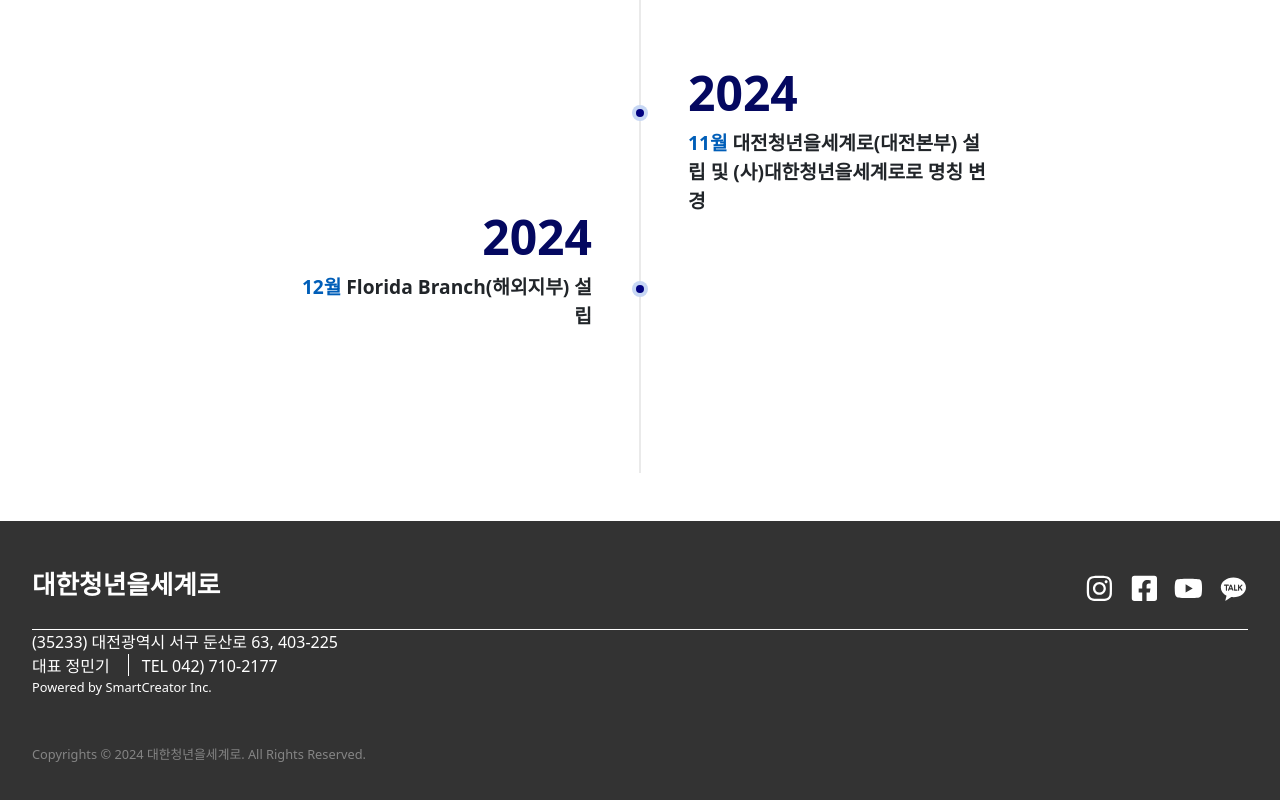
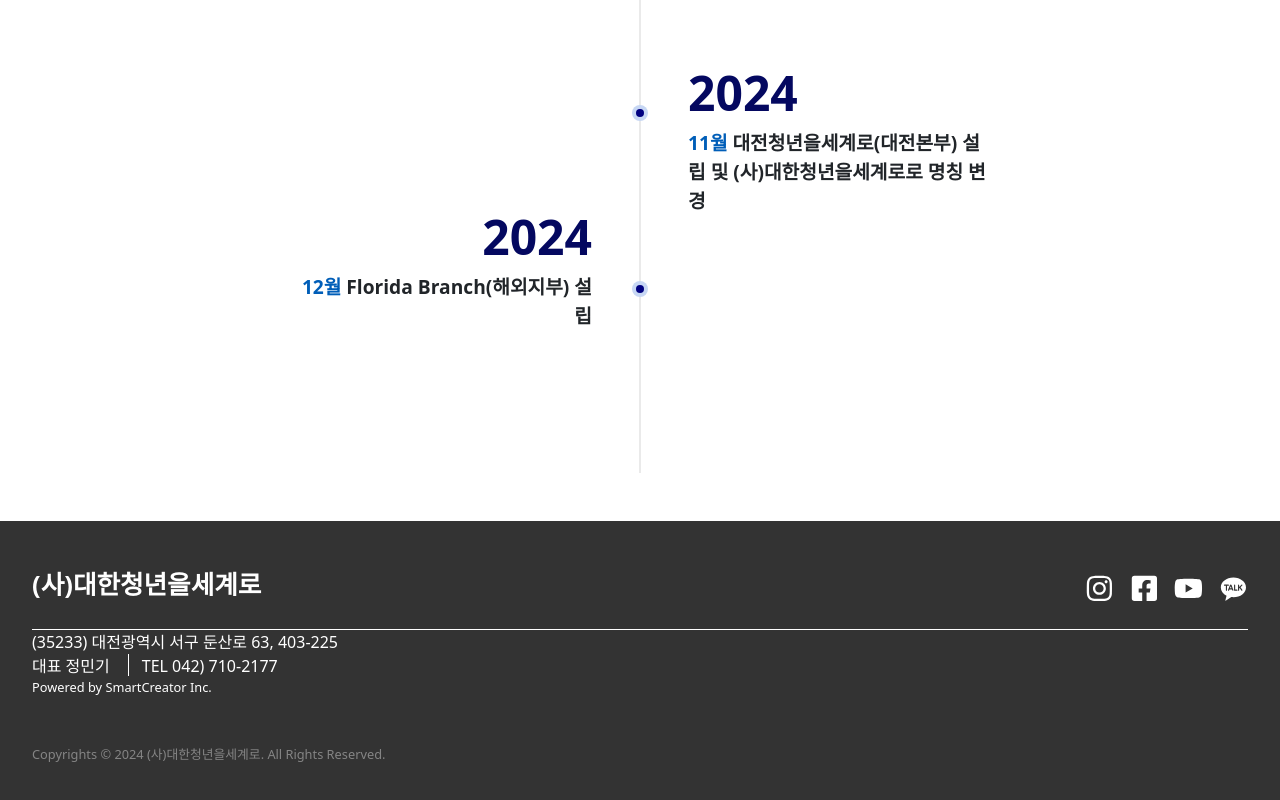
Before and after one commit to JAEKWON0316/dcsProject, a React (Create React App) app in the folder dcs_react/: page /history in a window 1280 px wide. Shown: the part 1307-2107 px from the top of the page. Built offline with nearby package versions, Linux system fonts and the light colour scheme; the HTML template or start-up script is replaced by a standard one.

Commit message:
텍스트수정

```diff
--- a/dcs_react/src/assets/Footer.jsx
+++ b/dcs_react/src/assets/Footer.jsx
@@ -11,7 +11,7 @@ const Footer = () => {
         <div className='main_wrap'>
           <div className='f-top'>
             <div className='t-top-l'>
-            대한청년을세계로
+            (사)대한청년을세계로
             </div>
             <div className='t-top-r'>
               <span><Link to='https://www.instagram.com/dae_cheong_se/?igsh=MWtraDk0emY0Mms0bg%3D%3D#'><FaInstagram /></Link></span>
@@ -28,7 +28,7 @@ const Footer = () => {
             <p className='pwr'>Powered by SmartCreator Inc.</p>
           </div>
           <div className='copyright'>
-            Copyrights &copy; 2024 대한청년을세계로. All Rights Reserved.
+            Copyrights &copy; 2024 (사)대한청년을세계로. All Rights Reserved.
           </div>
         </div>
       </div>
--- a/dcs_react/src/components/Main.jsx
+++ b/dcs_react/src/components/Main.jsx
@@ -166,8 +166,8 @@ const Main = () => {
                 <img src={Img} alt="" />
               </div>
               <div className='about-text'>
-                <h2>대한청년세계로는?</h2>
-                <p>국민주거생활 향상상과 국토의 효율적 이용을 도모하여 국민 경제 발전에 이바지 합니다.</p>
+                <h2>(사)대한청년을세계로”는</h2>
+                <p className='h6'>다가오는 미래 시대를 대비하여 청년들의 인지 격차를 해소하고, 역량 있는 글로벌 인재로 성장할 수 있도록 지원하는 단체입니다. </p>
               </div>
             </div>
           </div>
--- a/dcs_react/src/index.css
+++ b/dcs_react/src/index.css
@@ -87,7 +87,7 @@ a{
 .main .visual1 .about-l h1{font-size: 3rem;text-align: left;font-weight: 900;}
 .main .visual1 .about-text{padding-left: 1.1rem;}
 .main .visual1 .about-text h2{margin: 0; font-size: 1.8rem;}
-.main .visual1 .about-text p{font-size: 1.2rem;margin-top: 0.5rem;font-weight: 500;}
+.main .visual1 .about-text p{font-size: 1.02rem;margin-top: 0.5rem;font-weight: 500;}
 .main .visual1 img{display: block;}
 .main .visual1 .about-img{position: relative;padding: 1.2rem;}
 .main .visual1 .about-img::before{animation: rotate 20s infinite linear;content: "";position: absolute;left: 0;top: 0;width: 100%;height: 100%;background-size: contain;background: url(../src/images/img_sec1_2.png) no-repeat center;}
```
